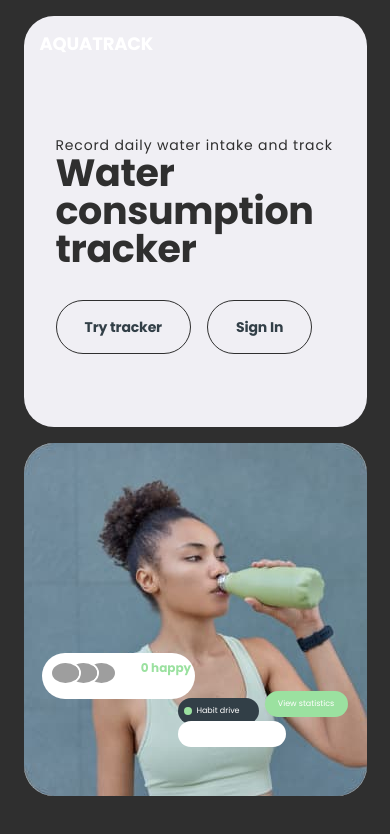
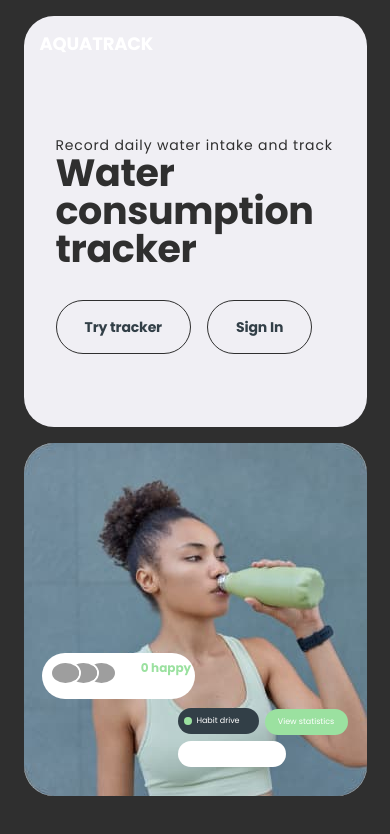
Before and after one commit to SvitlanaHu/water-intake-control-frontend, a React (Vite) app: page / in a window 390 px wide. Shown: the top 834 px of the page. Built offline with nearby package versions, Linux system fonts and the light colour scheme; no server answers; grey boxes are pictures that could not be loaded.

Commit message:
fix top in advantage, edit 404 page

```diff
--- a/src/components/AdvantagesSection/AdvantagesSection.module.css
+++ b/src/components/AdvantagesSection/AdvantagesSection.module.css
@@ -215,7 +215,7 @@
   width: 81px;
   color: var(--white);
   background-color: var(--text-color);
-  top: -13px;
+  top: -3px;
 }
 .customersO {
   position: absolute;
@@ -232,14 +232,14 @@
   position: absolute;
   width: 83px;
   background-color: var(--mint);
-  top: -20px;
+  top: -2px;
   left: 87px;
 }
 .setting {
   position: absolute;
   width: 108px;
   background-color: var(--white);
-  top: 10px;
+  top: 30px;
 }
 @media (min-width: 768px) {
   .base {
@@ -255,6 +255,7 @@
   }
   .drive {
     width: 111px;
+    top: -25px;
   }
   .statistics {
     width: 121px;
--- a/src/pages/NotFoundPage/NotFoundPage.jsx
+++ b/src/pages/NotFoundPage/NotFoundPage.jsx
@@ -1,8 +1,7 @@
 import { useEffect, useState } from 'react';
 import { useNavigate } from 'react-router-dom';
-// import { GoBackBtn } from '../../components/GoBackBtn/GoBackBtn';
 import styles from './NotFoundPage.module.css';
-import img from '../../../public/images/404-error-page-not-found.png';
+import img from '../../../public/images/404notFound.png';
 
 export default function NotFoundPage() {
   const navigate = useNavigate();
@@ -32,9 +31,8 @@ export default function NotFoundPage() {
 
   return (
     <div className={styles.wrap}>
-      {/* <GoBackBtn path="/">Back to home page</GoBackBtn> */}
       <h2 className={styles.title}>
-        Oops! It seems like the page you`re looking for doesn`t exist.
+        Oops! It seems like the page you're looking for doesn't exist.
       </h2>
       <div className={styles.textWrap}>
         <p className={styles.text}>
--- a/src/pages/NotFoundPage/NotFoundPage.module.css
+++ b/src/pages/NotFoundPage/NotFoundPage.module.css
@@ -14,7 +14,7 @@
 @media screen and (min-width: 1440px) {
   .wrap {
     max-width: 1000px;
-    padding: 32px;
+    padding: 0px;
   }
 }
 
@@ -43,16 +43,14 @@
 }
 
 .seconds {
-  color: rgb(246, 255, 0);
+  color: #9be1a0;
   font-weight: 700;
   font-size: 25px;
 }
 
 .img {
-  /* margin-top: 20px; */
   margin: 0 auto;
   width: 100%;
-  /* max-height: 800px; */
 }
 
 @media screen and (min-width: 768px) {
@@ -67,7 +65,11 @@
     font-size: 20px;
   }
   .img {
-    /* margin-top: 20px; */
     margin: 0 auto;
   }
 }
+@media screen and (min-width: 768px) {
+  .img {
+    max-height: 70vh;
+  }
+}
```
Also changed, not shown: public/images/404-error-page-not-found.png (deleted), public/images/404notFound.png (added).
